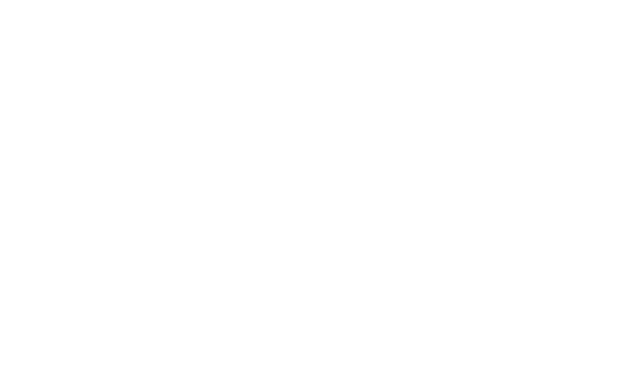
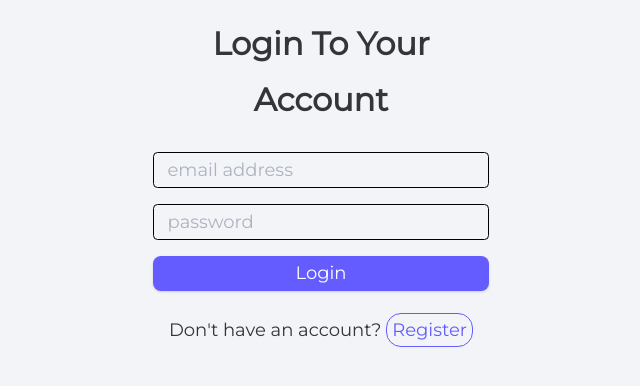
Before and after one commit to paresh2421/Task-Manager, a website: page public/login.html in a window 1280 px wide. Shown: the whole page, without its empty margins (319-959 px from the left). Drawn offline with Linux system fonts and the light colour scheme.

Commit message:
add new files for registration and login

```diff
--- a/public/login.html
+++ b/public/login.html
@@ -0,0 +1,51 @@
+<!DOCTYPE html>
+<html lang="en">
+  <head>
+    <meta charset="UTF-8" />
+    <meta name="viewport" content="width=device-width, initial-scale=1" />
+    <!-- font awesome -->
+    <link
+      rel="stylesheet"
+      href="https://cdnjs.cloudflare.com/ajax/libs/font-awesome/5.14.0/css/all.min.css"
+    />
+    <!-- normalize css -->
+    <link rel="stylesheet" href="./normalize.css" />
+    <!-- main css -->
+    <link rel="stylesheet" href="./main.css" />
+    <title>Task Manager</title>
+  </head>
+  <body>
+    <div class="auth-container">
+      <div class="auth-form">
+        <div class="page-title">Login to your account</div>
+        <div class="form-container">
+          <div class="text-wrapper">
+            <input
+              type="email"
+              id="email"
+              placeholder="email address"
+              class="textInput"
+            />
+          </div>
+          <div class="text-wrapper">
+            <input
+              type="password"
+              id="password"
+              placeholder="password"
+              type="email"
+              class="textInput"
+            />
+          </div>
+          <button class="actionBtn" type="submit">
+            <div class="actionBtn-label">Login</div>
+          </button>
+        </div>
+        <div class="login-register">
+          <span class="authRedirect">
+            Don't have an account? <a href="./register.html" class="redirect-link">Register</a>
+          </span>
+        </div>
+      </div>
+    </div>
+  </body>
+</html>
--- a/public/main.css
+++ b/public/main.css
@@ -1,4 +1,4 @@
-@import url('https://fonts.googleapis.com/css?family=Montserrat:400|Inconsolata:400');
+@import url("https://fonts.googleapis.com/css?family=Montserrat:400|Inconsolata:400");
 *,
 ::after,
 ::before {
@@ -45,8 +45,8 @@
   --green-dark: #0f5132;
 
   /* typography */
-  --headingFont: 'Inconsolata', monospace;
-  --bodyFont: 'Montserrat', sans-serif;
+  --headingFont: "Inconsolata", monospace;
+  --bodyFont: "Montserrat", sans-serif;
   --smallText: 0.7em;
   /* rest */
   --backgroundColor: var(--grey-50);
@@ -300,7 +300,7 @@ form > :last-child {
 .form-loading::before {
   background: var(--white);
   position: absolute;
-  content: '';
+  content: "";
   height: 100%;
   width: 100%;
   top: 0;
@@ -310,7 +310,7 @@ form > :last-child {
 }
 
 .form-loading::after {
-  content: '';
+  content: "";
   position: absolute;
   top: calc(50% - 3rem);
   left: calc(50% - 3rem);
@@ -446,7 +446,7 @@ form > :last-child {
 }
 
 /*login button*/
-.top-bar{
+.top-bar {
   position: relative;
   width: 100%;
   height: 60px;
@@ -458,24 +458,25 @@ form > :last-child {
   box-shadow: 0 2px 4px rgba(0, 0, 0, 0.1);
 }
 
-.login-btn{
-  background-color: #007bff;
+.login-btn {
+  background: var(--primary-500);
   color: white;
   padding: 10px 20px;
   border-radius: 6px;
   font-size: 16px;
   cursor: pointer;
-  transition: background-color 0.3s ease;
+  transition: var(--transition);
+
   /*text-decoration: none;*/
 }
 
 .login-btn:hover {
-  background-color: #0056b3;
+  background: var(--primary-700);
 }
 
 /* register form */
 
-.register-container{
+.auth-container {
   display: flex;
   align-items: center;
   flex-direction: column;
@@ -484,7 +485,7 @@ form > :last-child {
   padding: 16px;
 }
 
-.register-form{
+.auth-form {
   display: flex;
   flex-direction: column;
   width: 100%;
@@ -492,19 +493,20 @@ form > :last-child {
   gap: 24px;
 }
 
-.page-title{
+.page-title {
   font-size: 32px;
   font-weight: 600;
   text-align: center;
+  text-transform: capitalize;
 }
 
-.form-container{
+.form-container {
   display: flex;
   flex-direction: column;
   gap: 16px;
 }
 
-.text-wrapper{
+.text-wrapper {
   display: flex;
   overflow: hidden;
   flex-direction: column;
@@ -512,11 +514,45 @@ form > :last-child {
   gap: 8px;
 }
 
-.textInput{
+.textInput {
   width: 100%;
   border: 1px solid black;
 }
 
-.actionBtn{
-  cursor: default;
+.actionBtn {
+  cursor: pointer;
+  padding: 11px;
+  background-color: var(--primary-500);
+  color: var(--white);
+  border: none;
+  border-radius: 8px;
+  appearance: none;
+  padding: 0.375rem 0.75rem;
+  box-shadow: var(--shadow-1);
+  transition: var(--transition);
+  text-transform: capitalize;
 }
+
+.actionBtn:hover{
+  background-color: var(--primary-700);
+}
+
+.login-register {
+  display: flex;
+  align-items: center;
+  justify-content: center;
+  gap: 8px;
+}
+
+.redirect-link {
+  padding: 5px;
+  border: 1px solid;
+  border-radius: 15px;
+  color: var(--primary-500);
+  transition: var(--transition);
+}
+
+.redirect-link:hover {
+  color: white;
+  background-color: var(--primary-500);
+}
```
Also changed, not shown: public/index.html (+1 -1 lines), public/register.html (+33 -10 lines), public/auth.js (added).
